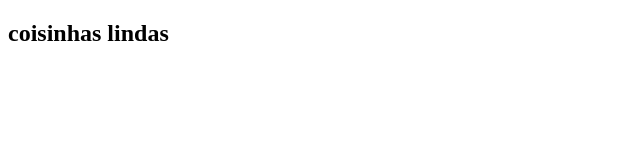
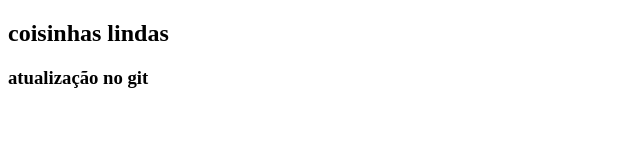
Before and after one commit to luizanuness/EDUCATI, a plain HTML site: page index.html in a window 1280 px wide. Shown: the whole page, without its empty margins (0-640 px from the left). Drawn offline with Linux system fonts and the light colour scheme.

Commit message:
Update index.html

```diff
--- a/index.html
+++ b/index.html
@@ -8,5 +8,6 @@
 </head>
 <body>
     <h2>coisinhas lindas</h2>
+    <h3>atualização no git</h3>
 </body>
 </html>
```
